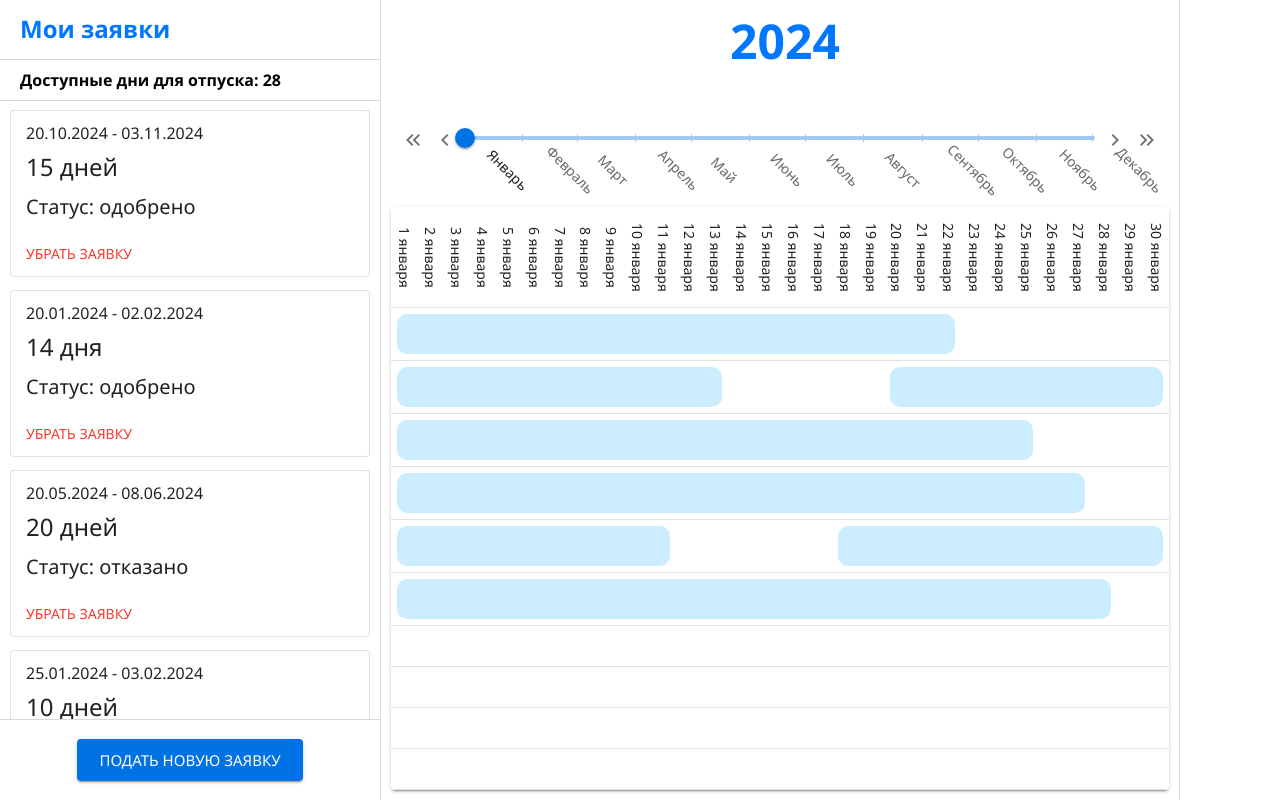
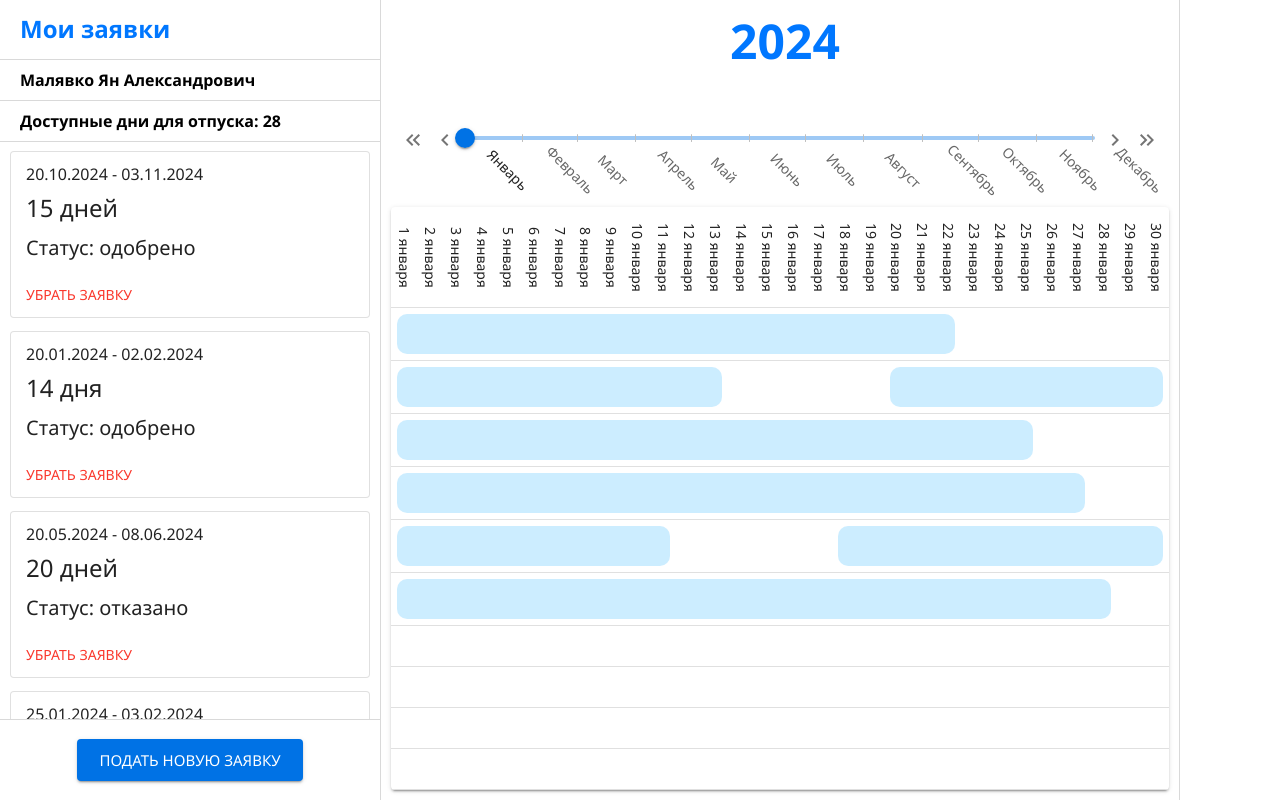
Before and after one commit to VladikTI/konsultant-project, a React (Create React App) app in the folder pvo-frontend/: page /apply in a window 1280 px wide. Built offline with nearby package versions, Linux system fonts and the light colour scheme.

Commit message:
Добавил mock ФИО

```diff
--- a/pvo-frontend/src/routes/apply.jsx
+++ b/pvo-frontend/src/routes/apply.jsx
@@ -195,6 +195,12 @@ function Panel({remoteData, applyData, setRemoteData, setApplyData}){
             <HorizontalDivider/>
             <Box sx={{height: "40px", display: "flex", alignItems: "center"}}>
                 <Typography variant="body1" fontWeight="600" gutterBottom sx={{paddingLeft: "10px", margin: "10px"}}>
+                    Малявко Ян Александрович
+                </Typography>
+            </Box>
+            <HorizontalDivider/>
+            <Box sx={{height: "40px", display: "flex", alignItems: "center"}}>
+                <Typography variant="body1" fontWeight="600" gutterBottom sx={{paddingLeft: "10px", margin: "10px"}}>
                     Доступные дни для отпуска: {remoteData.daysLeft}
                 </Typography>
             </Box>
```
